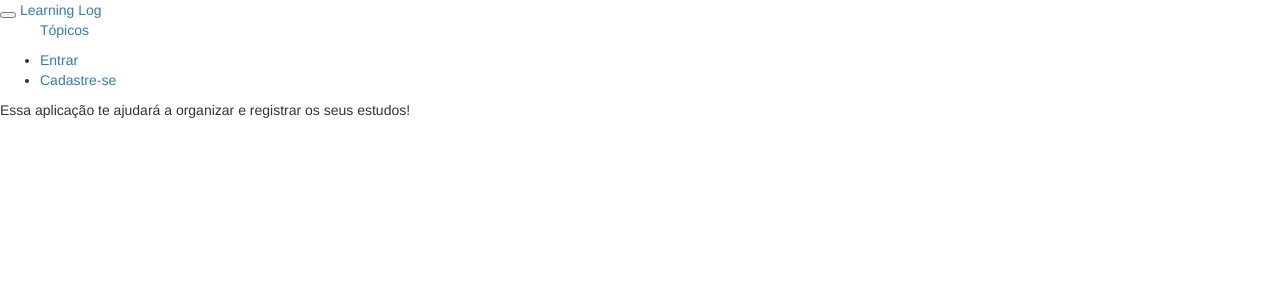
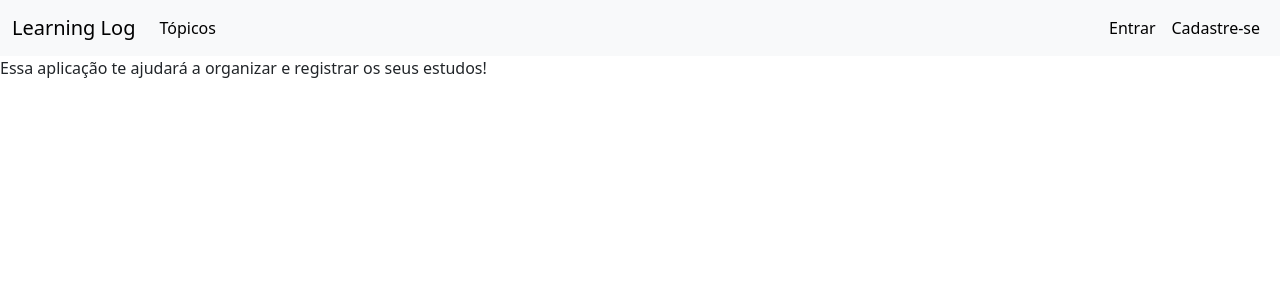
Before and after one commit to helena-varela/learning-log-django, a Django app: page / in a window 1280 px wide. Shown: the top 300 px of the page. Run offline with Django 5.2, Linux system fonts and the light colour scheme; some libraries are stand-ins or nearby versions.

Commit message:
estilização

```diff
--- a/learning_logs/templates/learning_logs/base.html
+++ b/learning_logs/templates/learning_logs/base.html
@@ -1,6 +1,6 @@
-{% load bootstrap3 %}
 <!DOCTYPE html>
 <html lang="pt-br">
+
 <head>
     <meta charset="utf-8">
     <meta http-equiv="X-UA-Compatible" content="IE=edge">
@@ -8,42 +8,49 @@
     <meta name="description" content="Aplicação para anotação de aprendizados">
     <meta name="keywords" content="anotações">
     <meta name="author" content="Maria Helena Varela">
+    <link href="https://cdn.jsdelivr.net/npm/bootstrap@5.3.7/dist/css/bootstrap.min.css" rel="stylesheet"
+        integrity="sha384-LN+7fdVzj6u52u30Kp6M/trliBMCMKTyK833zpbD+pXdCLuTusPj697FH4R/5mcr" crossorigin="anonymous">
 
     <title>Learning Log</title>
-        {% bootstrap_css %}
-        {% bootstrap_javascript %}
 </head>
 
 <body>
-        <div>
-        <button>
+    <nav class="navbar navbar-expand-lg bg-body-tertiary">
+        <div class="container-fluid">
+            <a class="navbar-brand" href="{% url 'index' %}">Learning Log</a>
 
-        </button>
-        <a href = "{% url 'index' %}">Learning Log</a>
-        </div>
-        <ul>
-            <a href = "{% url 'topics' %}">Tópicos</a>
+            <div class="collapse navbar-collapse" id="navbarSupportedContent">
+                <ul class="navbar-nav me-auto mb-2 mb-lg-0">
+                    <li class="nav-item">
+                        <a class="nav-link active" aria-current="page" href="{% url 'topics' %}">Tópicos</a>
+                    </li>
                 </ul>
-
-        <ul>
+                <ul class="navbar-nav">
                     {% if user.is_authenticated %}
-                <br>
-                Olá, {{ user.username }}
-                <li>
-                    <a href="{% url 'logout' %}">Sair</a>
+                    <li class="nav-item">
+                        <span class="nav-link text-dark d-flex align-items-center pe-2">
+                            Olá, {{ user.username }}</span>
+                    </li>
+                    <li class="nav-item">
+                        <a class="nav-link active" aria-current="page" href="{% url 'logout' %}">Sair</a>
                     </li>
                     {% else %}
-                <li>
-                    <a href="{% url 'login' %}">Entrar</a>
+                    <li class="nav-item">
+                        <a class="nav-link active" href="{% url 'login' %}">Entrar</a>
                     </li>
-                <li>
-                    <a href="{% url 'register' %}">Cadastre-se</a>
+                    <li class="nav-item">
+                        <a class="nav-link active" href="{% url 'register' %}">Cadastre-se</a>
                     </li>
                     {% endif %}
                 </ul>
-
-    </body>
-</html>
-
+            </div>
+        </div>
+    </nav>
 
     {% block content %}{% endblock content %}
+    <script src="https://cdn.jsdelivr.net/npm/bootstrap@5.3.7/dist/js/bootstrap.bundle.min.js"
+        integrity="sha384-ndDqU0Gzau9qJ1lfW4pNLlhNTkCfHzAVBReH9diLvGRem5+R9g2FzA8ZGN954O5Q"
+        crossorigin="anonymous"></script>
+    </body>
+
+</html>
```
Lines whose indentation alone changed are shown as unchanged.
